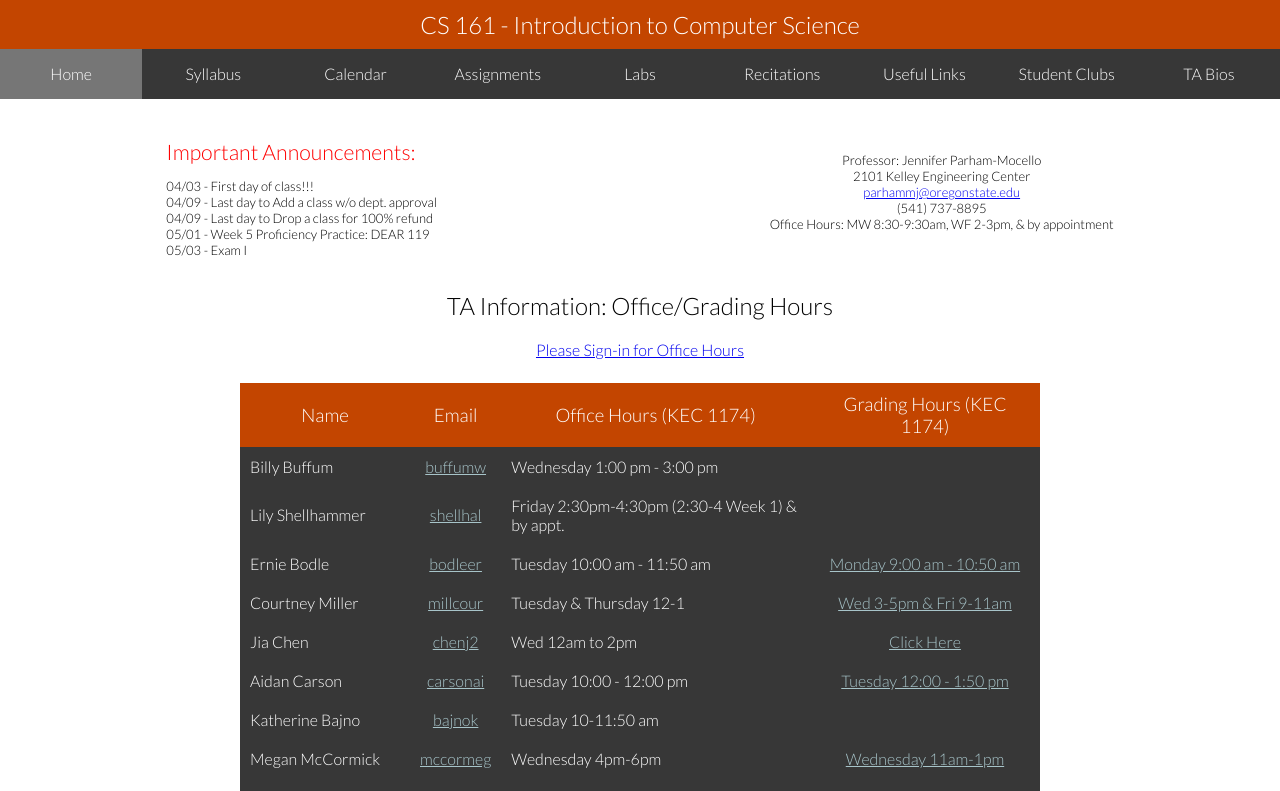
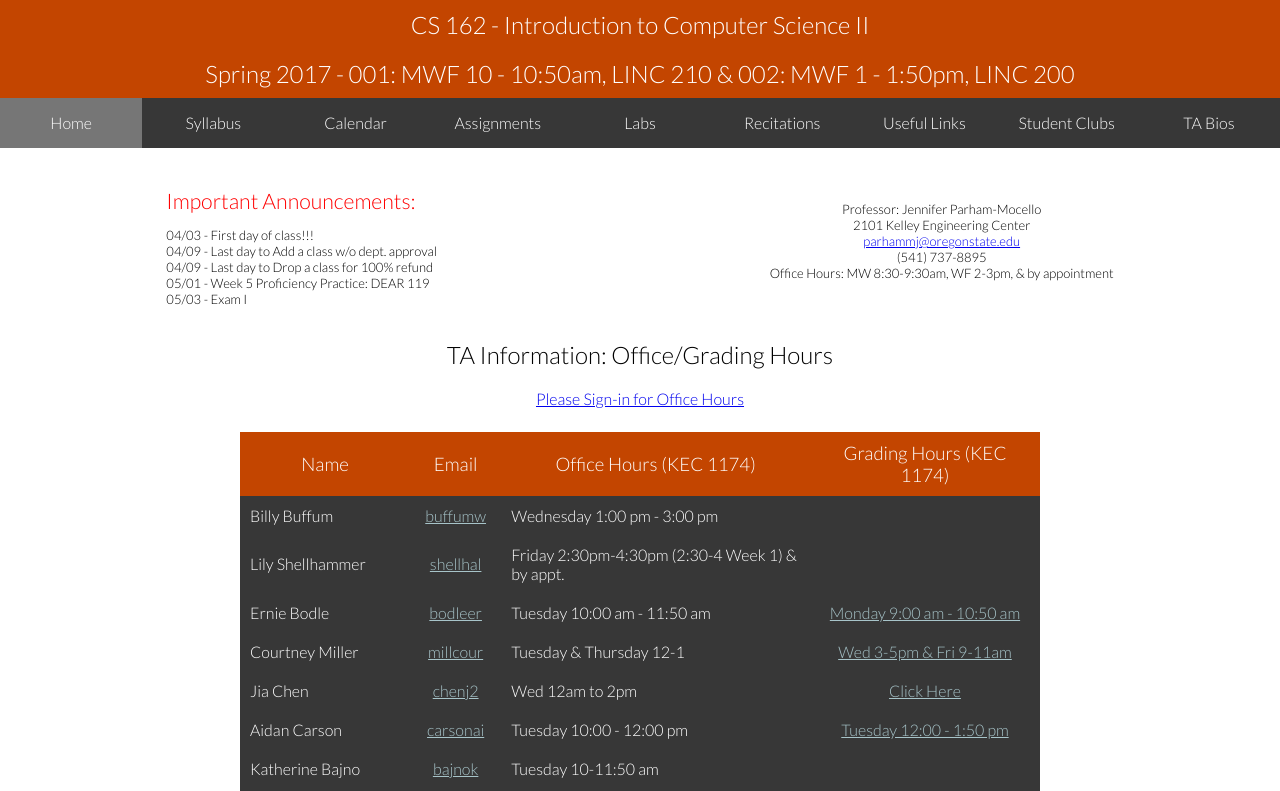
Before and after one commit to ConnorChristensen/WeeklyCalendar, a website: page index.pug in a window 1280 px wide. Shown: the top 791 px of the page. Drawn offline with nearby package versions, Linux system fonts and the light colour scheme; files that its build step writes are made by us from their sources.

Commit message:
added in the location and time of the course for CS162

```diff
--- a/resources/pug/navigation.pug
+++ b/resources/pug/navigation.pug
@@ -1,6 +1,7 @@
 mixin navigation(traceback, current)
     div.topBar
-        h2 CS 161 - Introduction to Computer Science
+        h2 CS 162 - Introduction to Computer Science II
+        h2 Spring 2017 - 001: MWF 10 - 10:50am, LINC 210 & 002: MWF 1 - 1:50pm, LINC 200
         nav
             if current === "home"
                 a(href=traceback+"index.html").selected home
```
